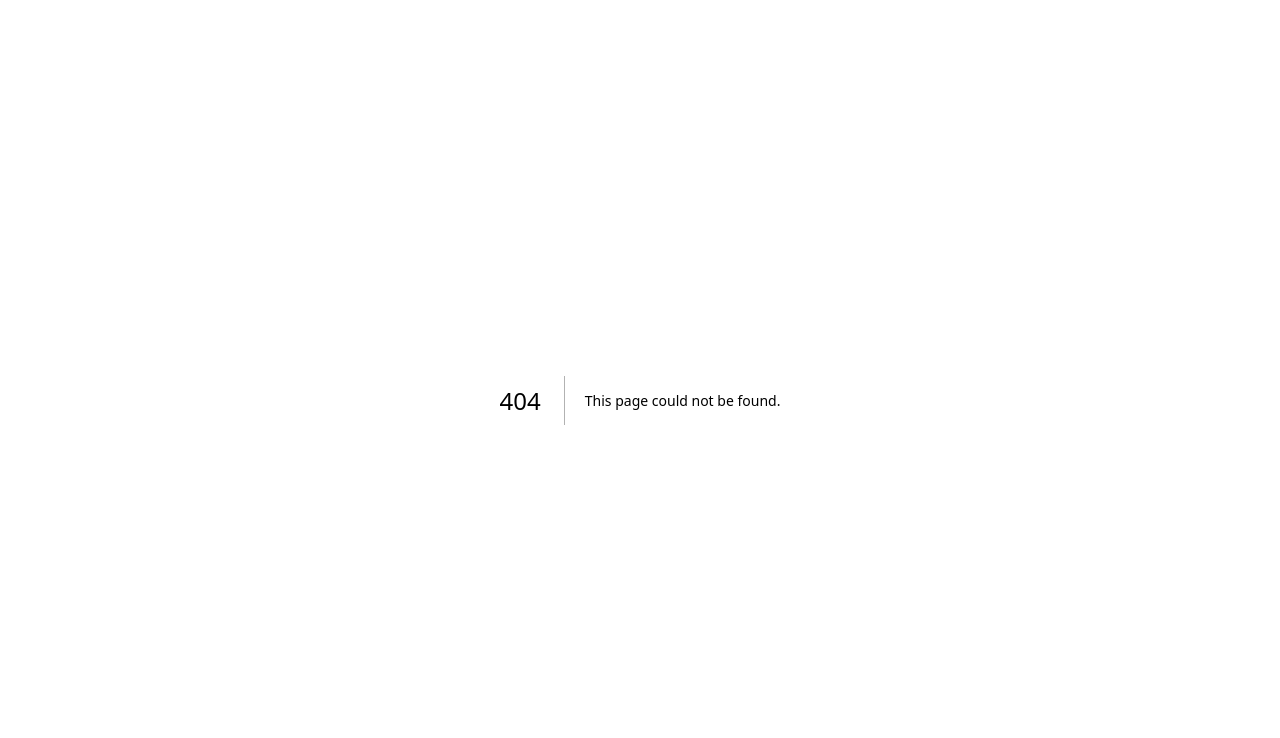
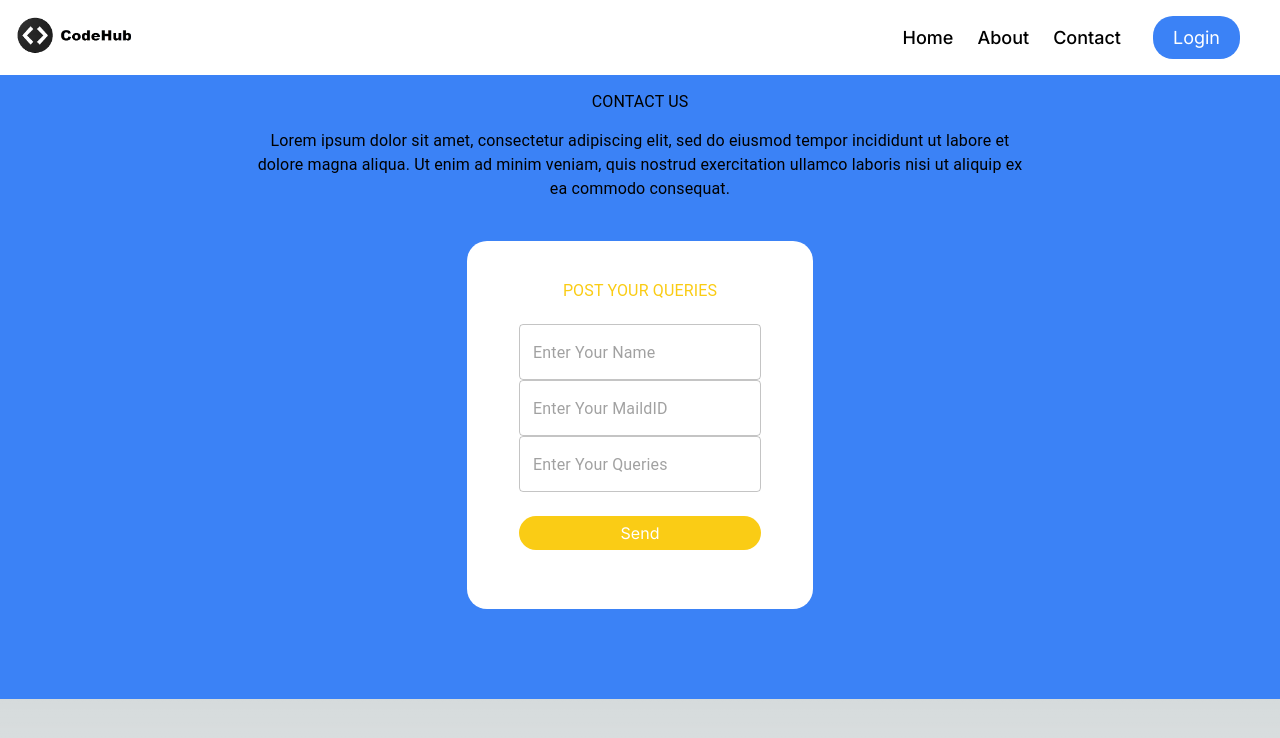
Before and after one commit to krystixz/test, a Next.js app: page /contact in a window 1280 px wide. Before the commit this address had no page. Shown: the top 738 px of the page. Built offline with nearby package versions, Linux system fonts and the light colour scheme.

Commit message:
added contact route

```diff
--- /dev/null
+++ b/src/app/contact/page.tsx
@@ -0,0 +1,56 @@
+import { TextField, TextareaAutosize, Typography } from "@mui/material";
+import Navbar from "@/components/Navbar";
+export default function contact() {
+  return (
+    <div>
+      <Navbar />
+      <div className="bg-blue-500 flex items-center h-auto flex-col px-[20%] py-[7%]">
+        <Typography className="text-4xl">CONTACT US</Typography>
+        <Typography className="text-1xl text-center pt-[2%]">
+          Lorem ipsum dolor sit amet, consectetur adipiscing elit, sed do
+          eiusmod tempor incididunt ut labore et dolore magna aliqua. Ut enim ad
+          minim veniam, quis nostrud exercitation ullamco laboris nisi ut
+          aliquip ex ea commodo consequat.
+        </Typography>
+        <div className="bg-white rounded-[20px] flex flex-col justify-center items-center text-black w-[45%] mt-10 py-[5%]">
+          <Typography className="text-3xl text-yellow-400">
+            POST YOUR QUERIES
+          </Typography>
+          <form
+            action="{getform-endpoint}"
+            method="POST"
+            className="flex flex-col justify-center px-[5%] py-[6%] w-[80%]"
+          >
+            <TextField
+              fullWidth
+              type="text"
+              name="name"
+              placeholder="Enter Your Name"
+              className="py-[2%]"
+            />
+            <TextField
+              fullWidth
+              type="email"
+              name="email"
+              placeholder="Enter Your MaildID"
+              className="py-[2%]"
+            />
+            <TextField
+              fullWidth
+              name="message"
+              minRows={3}
+              placeholder="Enter Your Queries"
+              className="py-[2%]"
+            />
+            <button
+              type="submit"
+              className="mt-[10%] py-[2%] rounded-[20px] bg-yellow-400 hover:bg-yellow-500 transition-colors text-white"
+            >
+              Send
+            </button>
+          </form>
+        </div>
+      </div>
+    </div>
+  );
+}
```
